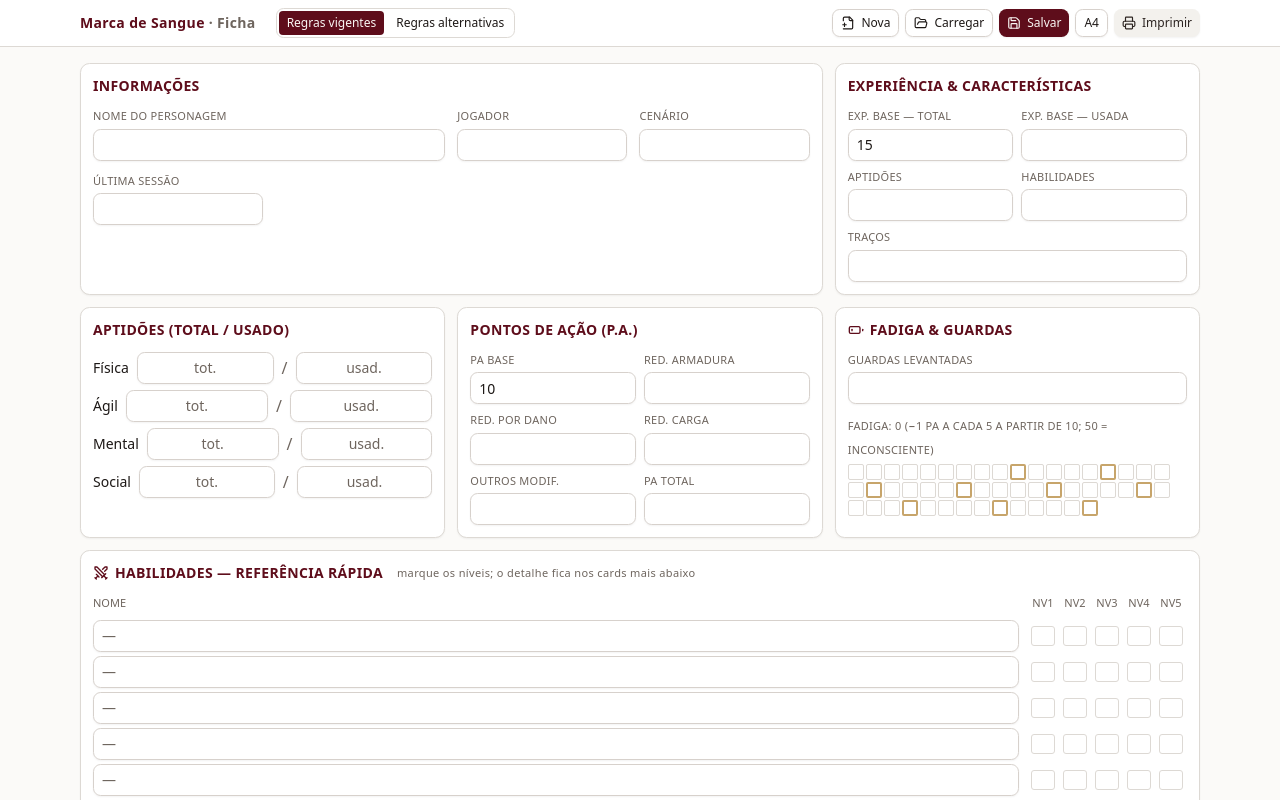
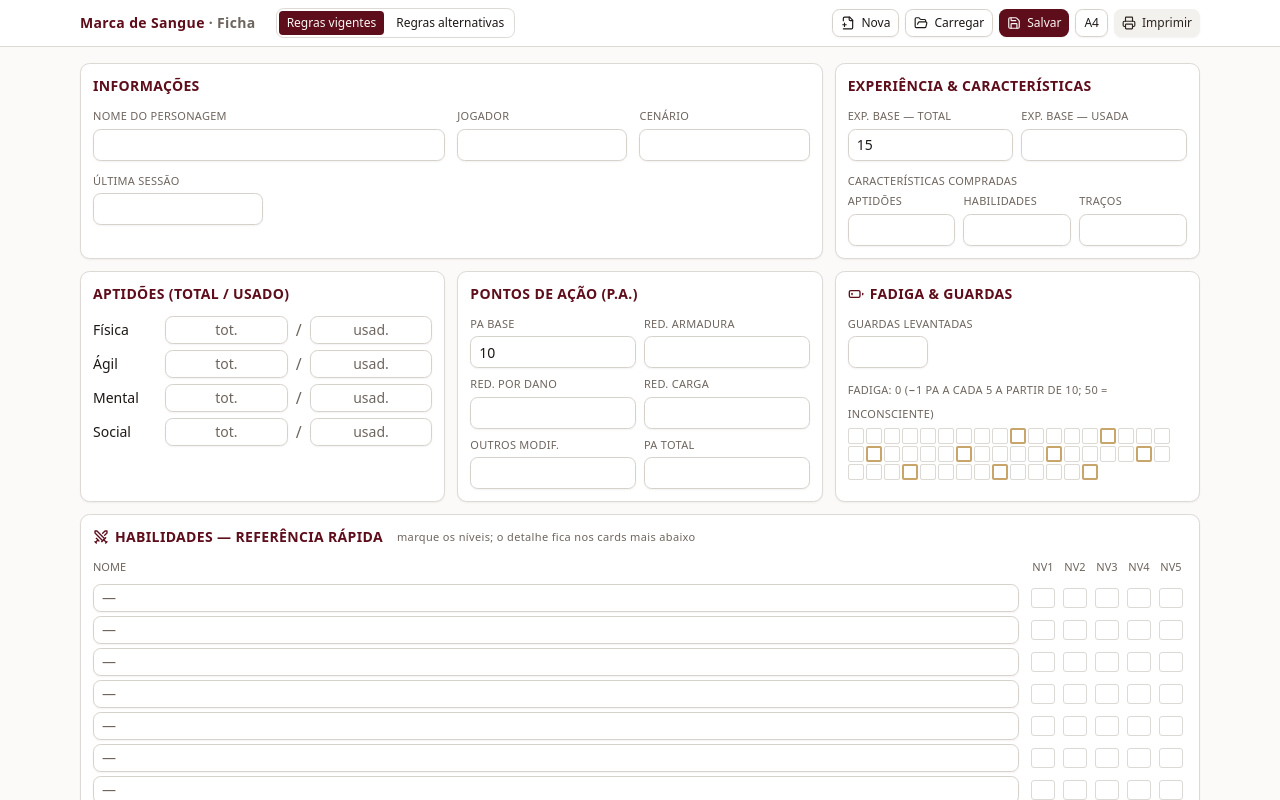
Before and after one commit to andrewallacemf/marca-de-sangue-sistema-de-rpg, a React (Vite) app in the folder ficha/: page / in a window 1280 px wide. Shown: the top 800 px of the page. Built offline with nearby package versions, Linux system fonts and the light colour scheme; the HTML template or start-up script is replaced by a standard one.

Commit message:
Ficha v0.3: corrige bug de largura (tailwind-merge), alinha Experiencia/Aptidoes, pareia membros na Saude; doc de design com lista de problemas

```diff
--- a/ficha/package.json
+++ b/ficha/package.json
@@ -10,9 +10,11 @@
     "preview": "vite preview"
   },
   "dependencies": {
+    "clsx": "^2.1.1",
     "lucide-react": "^0.400.0",
     "react": "^18.3.1",
-    "react-dom": "^18.3.1"
+    "react-dom": "^18.3.1",
+    "tailwind-merge": "^2.4.0"
   },
   "devDependencies": {
     "@types/react": "^18.3.3",
--- a/ficha/src/App.tsx
+++ b/ficha/src/App.tsx
@@ -70,17 +70,17 @@
   onChange: (v: TotalUsado) => void;
 }) {
   return (
-    <div className="flex items-center gap-2">
-      <span className="w-16 text-sm">{label}</span>
+    <div className="grid grid-cols-[4rem_1fr_auto_1fr] items-center gap-2">
+      <span className="text-sm">{label}</span>
       <Input
-        className="h-7 w-14 text-center"
+        className="h-7 text-center"
         placeholder="tot."
         value={value.total}
         onChange={(e) => onChange({ ...value, total: e.target.value })}
       />
-      <span className="text-muted-foreground">/</span>
+      <span className="text-center text-muted-foreground">/</span>
       <Input
-        className="h-7 w-14 text-center"
+        className="h-7 text-center"
         placeholder="usad."
         value={value.usado}
         onChange={(e) => onChange({ ...value, usado: e.target.value })}
@@ -240,22 +240,29 @@
               <CardHeader>
                 <CardTitle>Experiência & características</CardTitle>
               </CardHeader>
-              <CardContent className="grid grid-cols-2 gap-2">
+              <CardContent className="flex flex-col gap-3">
+                <div className="grid grid-cols-2 gap-2">
                   <Field label="Exp. base — total">
                     <Input value={ficha.exp.baseTotal} onChange={(e) => update("exp", { ...ficha.exp, baseTotal: e.target.value })} />
                   </Field>
                   <Field label="Exp. base — usada">
                     <Input value={ficha.exp.baseUsada} onChange={(e) => update("exp", { ...ficha.exp, baseUsada: e.target.value })} />
                   </Field>
+                </div>
+                <div>
+                  <Label className="mb-1 block">Características compradas</Label>
+                  <div className="grid grid-cols-3 gap-2">
                     <Field label="Aptidões">
                       <Input value={ficha.exp.qtdAptidoes} onChange={(e) => update("exp", { ...ficha.exp, qtdAptidoes: e.target.value })} />
                     </Field>
                     <Field label="Habilidades">
                       <Input value={ficha.exp.qtdHabilidades} onChange={(e) => update("exp", { ...ficha.exp, qtdHabilidades: e.target.value })} />
                     </Field>
-                <Field label="Traços" className="col-span-2">
+                    <Field label="Traços">
                       <Input value={ficha.exp.qtdTracos} onChange={(e) => update("exp", { ...ficha.exp, qtdTracos: e.target.value })} />
                     </Field>
+                  </div>
+                </div>
               </CardContent>
             </Card>
 
@@ -525,7 +532,7 @@
                   </span>
                 </CardTitle>
               </CardHeader>
-              <CardContent className="grid grid-cols-1 gap-2 sm:grid-cols-2 lg:grid-cols-3">
+              <CardContent className="grid grid-cols-1 gap-2 sm:grid-cols-2">
                 {MEMBROS.map((m) => (
                   <div key={m.key} className="flex items-center justify-between gap-2 rounded-md border p-2">
                     <span className="flex items-center gap-1.5 text-sm font-medium">
--- a/ficha/src/lib/utils.ts
+++ b/ficha/src/lib/utils.ts
@@ -1,3 +1,7 @@
-export function cn(...classes: Array<string | false | null | undefined>): string {
-  return classes.filter(Boolean).join(" ");
+import { clsx, type ClassValue } from "clsx";
+import { twMerge } from "tailwind-merge";
+
+/** Junta classes E resolve conflitos do Tailwind (ex.: w-full vs w-12 → vence w-12). */
+export function cn(...inputs: ClassValue[]): string {
+  return twMerge(clsx(inputs));
 }
```
Also changed, not shown: 1 other file (tests, documents, lock files or other folders). Lines whose indentation alone changed are shown as unchanged.
